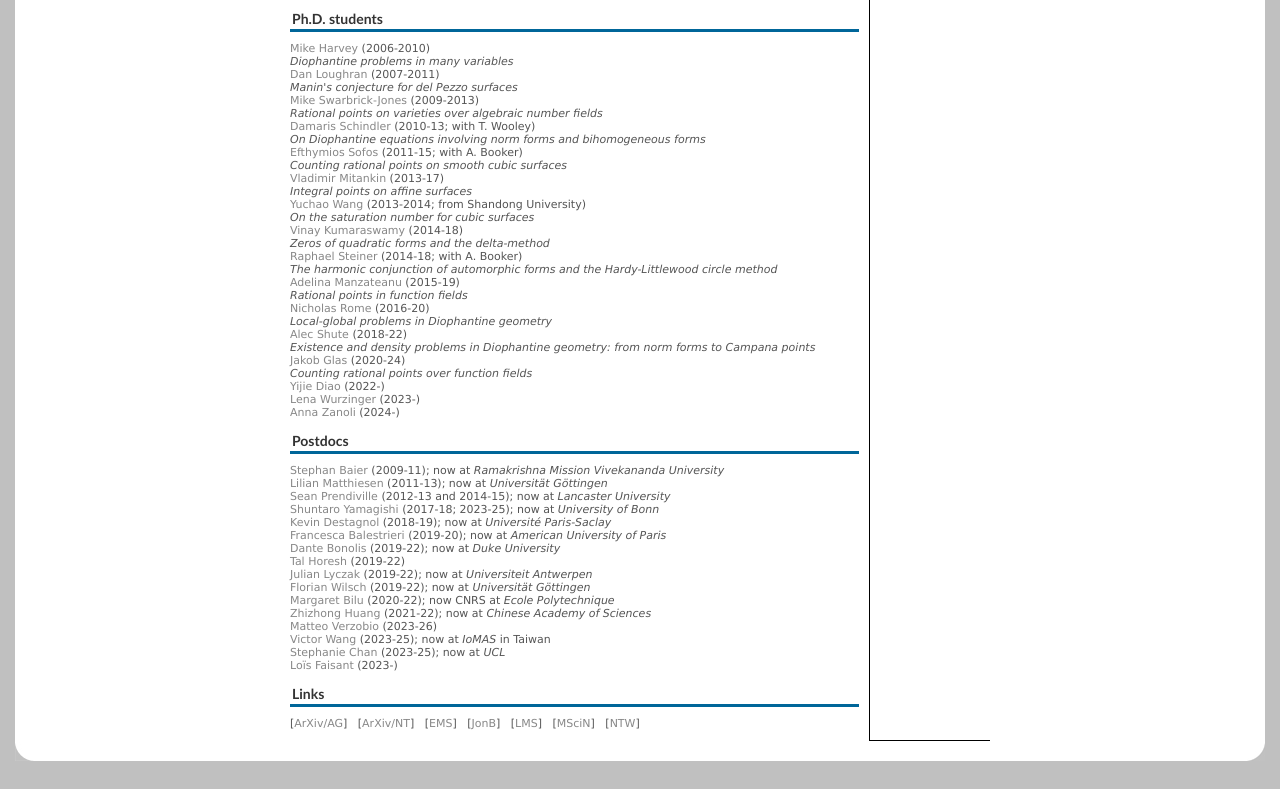
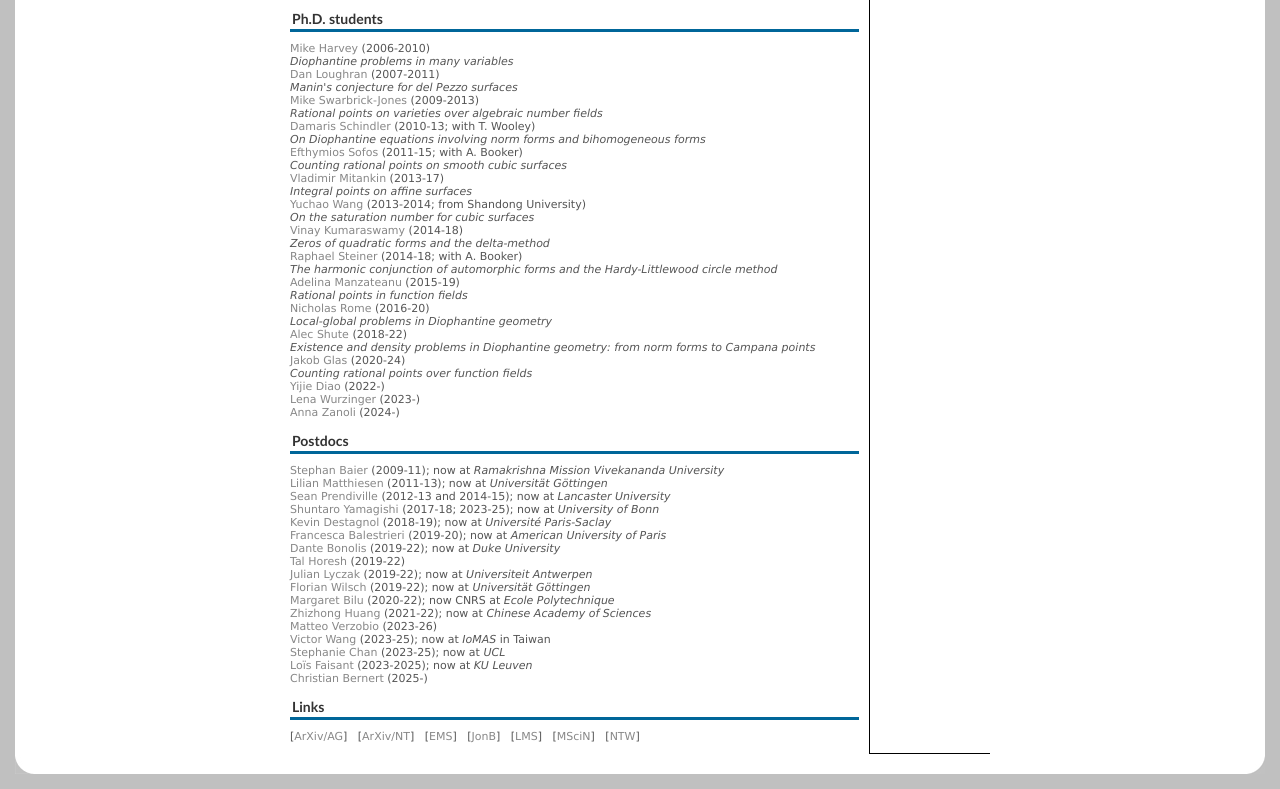
Before and after one commit to tdbrowning/tdb, a plain HTML site: page research.html in a window 1280 px wide. Shown: the part 725-1514 px from the top of the page. Drawn offline with Linux system fonts and the light colour scheme.

Commit message:
2 commit

```diff
--- a/research.html
+++ b/research.html
@@ -286,7 +286,9 @@ Mitankin</a> (2013-17) <br>
             </li><li><a href="https://web.math.princeton.edu/~vywang/">Victor Wang</a> (2023-25); now at <i>IoMAS</i> in Taiwan
             </li>
             <li><a href="https://stephytchan.github.io/">Stephanie Chan</a> (2023-25); now at <i>UCL</i></li>
-            <li><a href="https://loisft.github.io/">Lo&#239;s Faisant</a> (2023-)</li>
+            <li><a href="https://loisft.github.io/">Lo&#239;s Faisant</a> (2023-2025); now at <i>KU Leuven</i></li>
+                        <li><a href="https://www.iazd.uni-hannover.de/en/institute/team/bernert">Christian Bernert</a> (2025-)</li>
+
             </ul><br>
 
 
```
